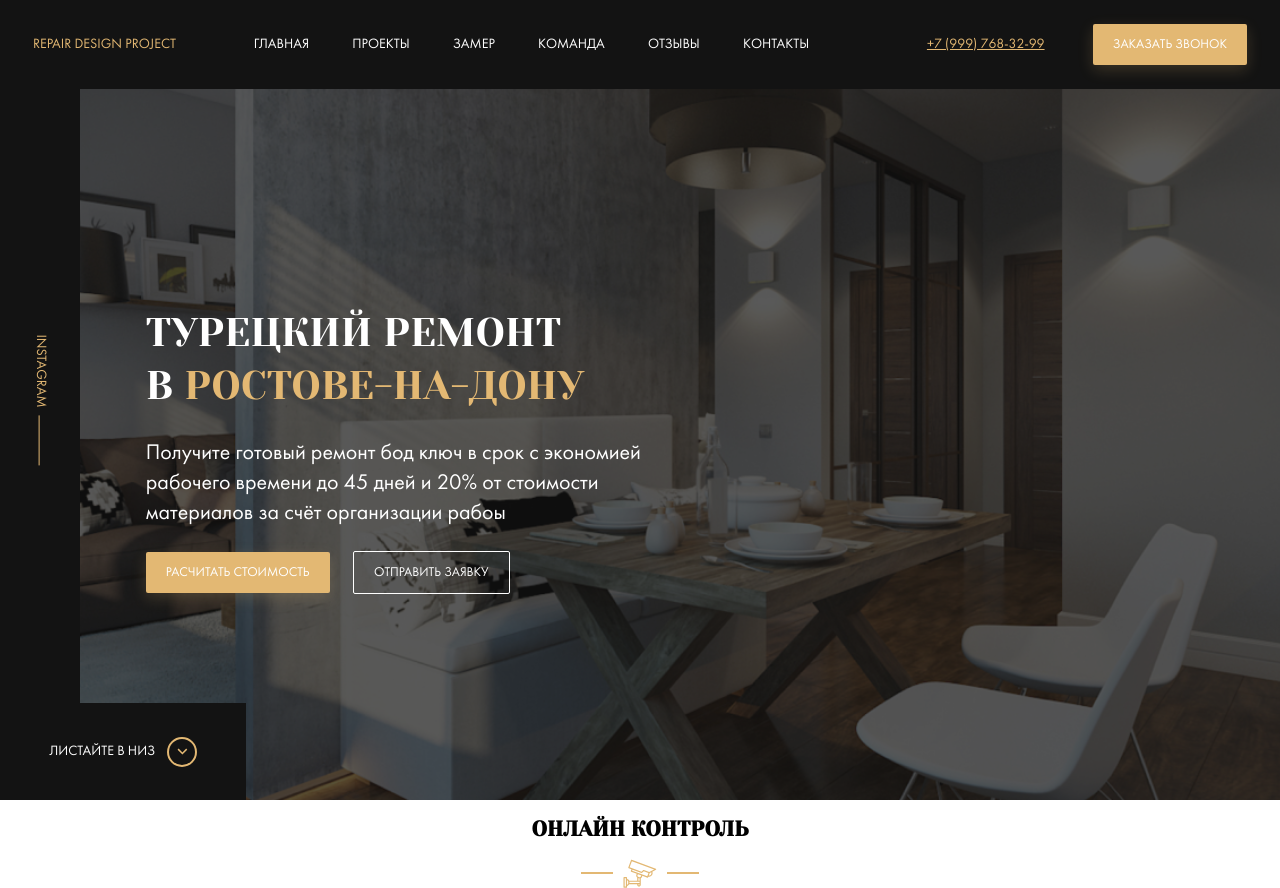
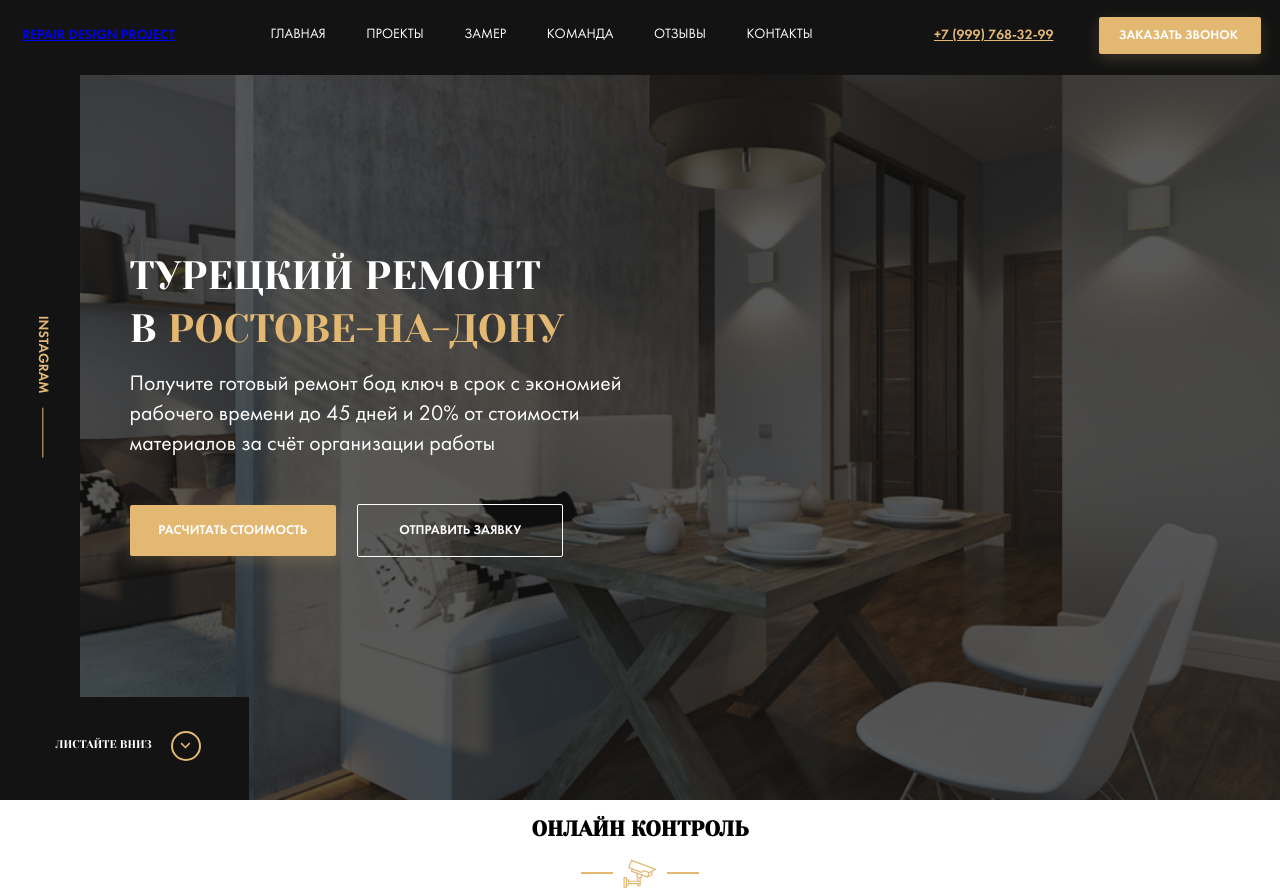
Before and after one commit to elek3k/Web_Start, a website: page index.html in a window 1280 px wide. Drawn offline with Linux system fonts and the light colour scheme.

Commit message:
refact: refactoring hero, header and _media as in the pixelPerfect

```diff
--- a/index.html
+++ b/index.html
@@ -45,14 +45,14 @@
       <div class="container">
         <div class="hero__content">
           <h1 class="title hero__title">Турецкий ремонт в&nbsp;<span class="title--primary">Ростове-на-дону</span></h1>
-          <p class="hero__text">Получите готовый ремонт бод ключ в срок с экономией рабочего времени до 45 дней и 20% от стоимости материалов за счёт организации рабоы</p>
+          <p class="hero__text">Получите готовый ремонт бод ключ в срок с экономией рабочего времени до 45 дней и 20% от стоимости материалов за счёт организации работы</p>
           <button class="button hero__button button--primary">Расчитать стоимость</button>
           <button class="button hero__button button--outline">Отправить заявку</button>
         </div>
         <!-- /.hero__content -->
       </div>
       <!-- /.container -->
-      <a href="#" class="hero__scroll-down">Листайте в низ</a>
+      <a href="#" class="hero__scroll-down">Листайте вниз</a>
     </section>
     <!-- /.hero -->
   </main>
--- a/sass/_grid.sass
+++ b/sass/_grid.sass
@@ -1,4 +1,4 @@
 .container
   width: 100%
-  max-width: 1256px
+  max-width: 1276px
   margin: 0 auto
--- a/sass/_interface.sass
+++ b/sass/_interface.sass
@@ -1,7 +1,8 @@
 .button
-  padding: 13px 20px
+  padding: 11px 20px
   border: none
   border-radius: 2px
+  font-family: 'FuturaDemiC'
   text-transform: uppercase
   outline: none
   font-size: 0.94rem
--- a/sass/_media.sass
+++ b/sass/_media.sass
@@ -1,21 +1,30 @@
+@media screen and ( max-width: 1350px )
+  .menu
+    &__logo
+      margin-left: 20px
 @media screen and ( max-width: 1200px )
   html
     font-size: 12px
   .nav
     &__item
       margin-right: 1rem
-@media screen and ( max-width: 992px )
+@media screen and ( max-width: 991px )
+  .menu
+    &__logo
+      margin-left: 50px
   .nav
     display: none
+  .contacts
+    &__button
+      margin-right: 50px
   .hero
     &__instagram
       display: none
     &__content
-      margin-left: 0
 @media screen and ( max-width: 576px )
   .contacts
     &__phone
-      margin-right: 0
+      margin-right: 50px
       color: $light
       text-decoration: none
     &__button
@@ -29,7 +38,6 @@
       display: none
     &__content
       max-width: 34.86rem
-      padding-left: 5rem
     &__text
       margin-bottom: 2.28rem
       max-width: 23rem
@@ -40,9 +48,13 @@
       width: 100%
       max-width: 22.86rem
       margin-bottom: 1.85rem
-@media screen and ( max-width: 380px )
-  .hero__content
-    padding-left: 2.5rem
+@media screen and ( max-width: 396px )
+  .menu
+    &__logo
+      margin-left: 15px
+  .contacts
+    &__phone
+      margin-right: 15px
 @media screen and ( max-height: 580px )
   .hero
     &__scroll-down
--- a/sass/templates/_header.sass
+++ b/sass/templates/_header.sass
@@ -5,21 +5,27 @@
   width: 100%
   z-index: 12
   background-color: $dark;
-  padding: 24px 0
+  padding: 17px 0 21px
 .menu
   display: flex
   justify-content: space-between
   align-items: center
-  padding-left: 1.5rem
-  padding-right: 1.5rem
 .logo
-   text-transform: uppercase
-   &__link
-    color: $primary
-    text-decoration: none
+  font-family: 'FuturaDemiC'
+  font-style: normal
+  font-weight: 500
+  font-size: 14px
+  line-height: 16px
+  text-transform: uppercase
+  &__link
+  color: red
+  text-decoration: none
 .nav
+  display: flex
+  justify-content: space-between
+  width: 42.5%
+  margin-right: 2%
   &__item
-    margin-right: 2.85rem
     color: $light
     text-decoration: none
     text-transform: uppercase
@@ -30,4 +36,13 @@
   color: $primary
 .contacts
   &__phone
-    margin-right: 45px
+    margin-right: 3rem
+    font-family: 'FuturaDemiC'
+  &__button
+    margin-right: 17px
+    padding-left: 20px
+    padding-right: 23px
+    font-family: FuturaDemiC
+    font-weight: 500
+    font-size: 13px
+    line-height: 15px
--- a/sass/templates/_hero.sass
+++ b/sass/templates/_hero.sass
@@ -3,7 +3,7 @@
   display: flex
   flex-direction: column
   justify-content: center
-  padding-top: 100px
+  padding-top: 0.5rem
   background: url(../img/hero-bg.jpg) no-repeat center / cover
   height: 100vh
   color: $light
@@ -28,8 +28,12 @@
     display: flex
     justify-content: center
     align-items: center
-    min-width: 17.6rem
-    min-height: 6.92rem
+    padding-bottom: 6px
+    padding-left: 7px
+    min-width: 17.8rem
+    min-height: 7.35rem
+    font-family: 'Yeseva One'
+    font-size: 0.8rem
     background-color: $dark
     text-transform: uppercase
     text-decoration: none
@@ -41,23 +45,27 @@
       height: 30px
       border: 2px solid $primary
       border-radius: 50%
-      margin-left: 12px
+      margin-left: 19px
   &__title
-    margin-top: 0
+    margin: 0
   &__content
     position: relative
-    margin-left: 4.28rem
-    padding-left: 5.28rem
+    margin-left: 10%
     max-width: 47.85rem
   &__text
+    margin-top: 1rem
+    margin-bottom: 3.2rem
     max-width: 500px
-    font-size: 1.57rem
+    font-size: 1.56rem
     line-height: 30px
   &__button
-    margin-right: 20px
+    margin-right: 18px
+    width: 14.73rem
+    padding: 18px
 .title
+  max-width: 42.857rem
   font-family: 'Yeseva One', sans-serif
-  font-size: 2.857rem
+  font-size: 2.83rem
   line-height: 53px
   text-transform: uppercase
   font-weight: normal
@@ -72,6 +80,9 @@
     display: flex
     align-items: center
     justify-content: center
+    padding-right: 27px
+    padding-bottom: 5px
+    font-family: 'FuturaDemiC'
     text-transform: uppercase
     text-decoration: none
     line-height: 0.8
@@ -81,5 +92,5 @@
       content: ''
       width: 50px
       height: 1px
-      margin-left: 8px
+      margin-left: 14px
       background-color: $primary
```
Also changed, not shown: css/style.min.css.
